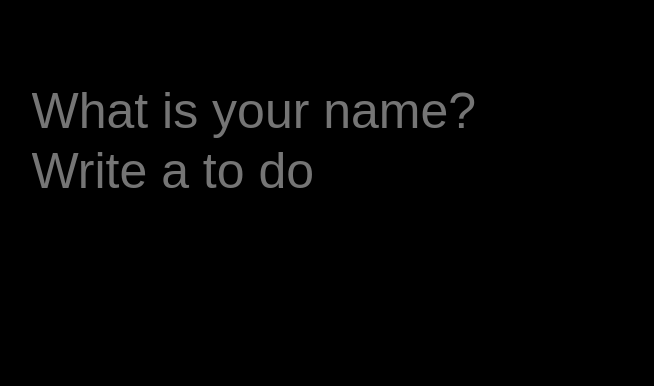
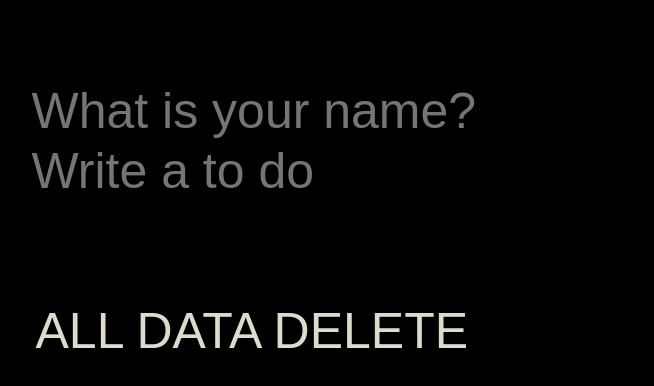
Before and after one commit to pluswar/hello-world, a plain HTML site: page index.html in a window 1280 px wide. Shown: the part 300-686 px from the top of the page, without its empty margins (287-941 px from the left). Drawn offline with Linux system fonts and the light colour scheme.

Commit message:
CSS Edit

```diff
--- a/index.html
+++ b/index.html
@@ -22,6 +22,7 @@
     <ul class = "js-toDoList">
 
     </ul>
+    <input type="button" id = "deleteAlldata" value="ALL DATA DELETE" onclick="deleteAllData()">
     <script src="clock.js"></script>
     <script src="greeting.js"></script>
     <script src="todo.js"></script>
--- a/todo.js
+++ b/todo.js
@@ -5,6 +5,17 @@ const toDoForm = document.querySelector(".js-toDoForm"),
 const TODOS_LS = 'toDos';
 
 let toDos = [];
+
+function deleteAllData() {
+  localStorage.clear();
+  const cleanToDoAll = toDos.filter(function(toDo) {
+    return 0;
+  });
+  toDos = cleanToDoAll;
+  saveToDos();
+  alert("모든 데이터 삭제 완료");
+  history.go(0);
+}
 
 function deleteToDO(event){
   const btn = event.target;
```
